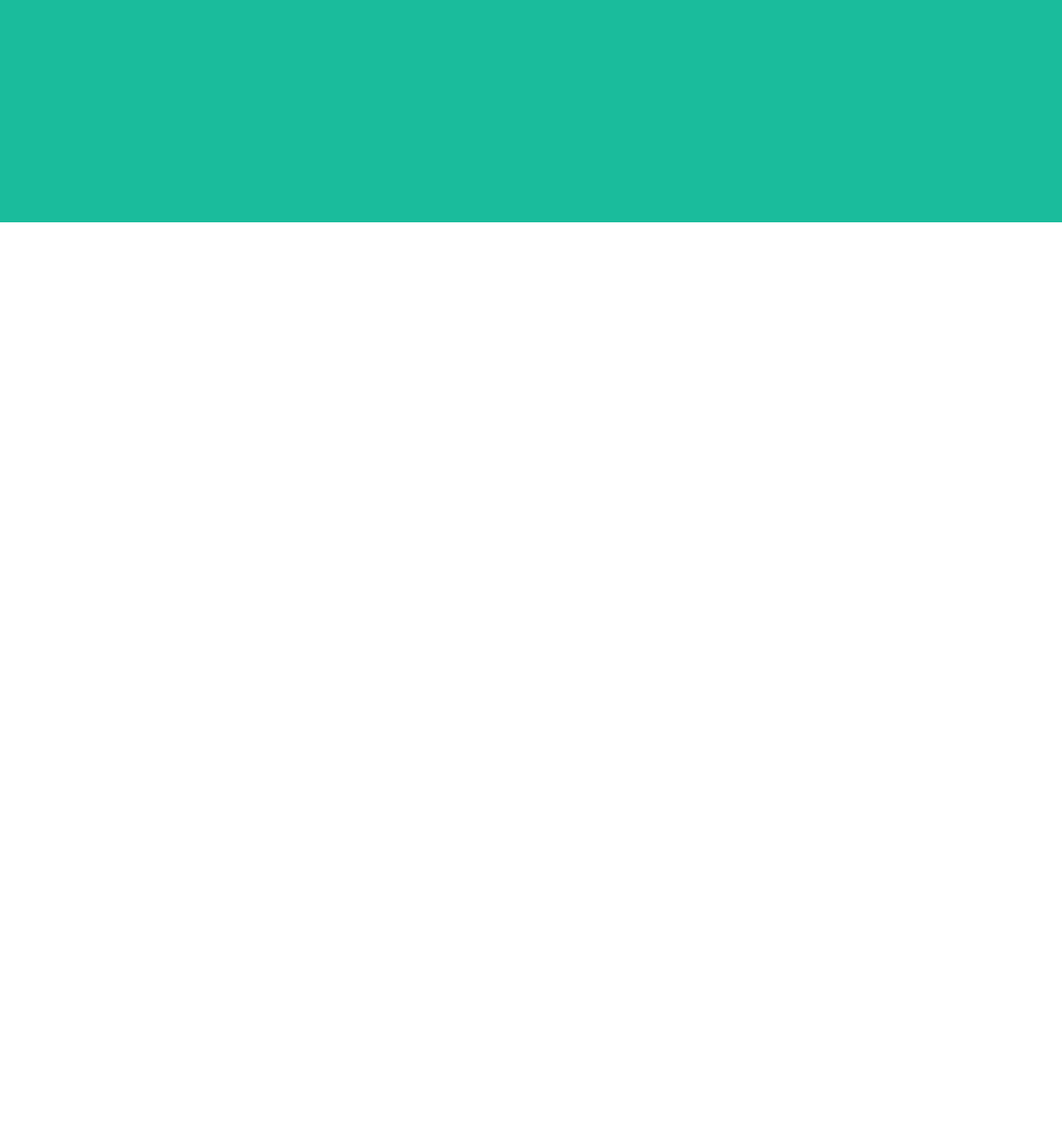
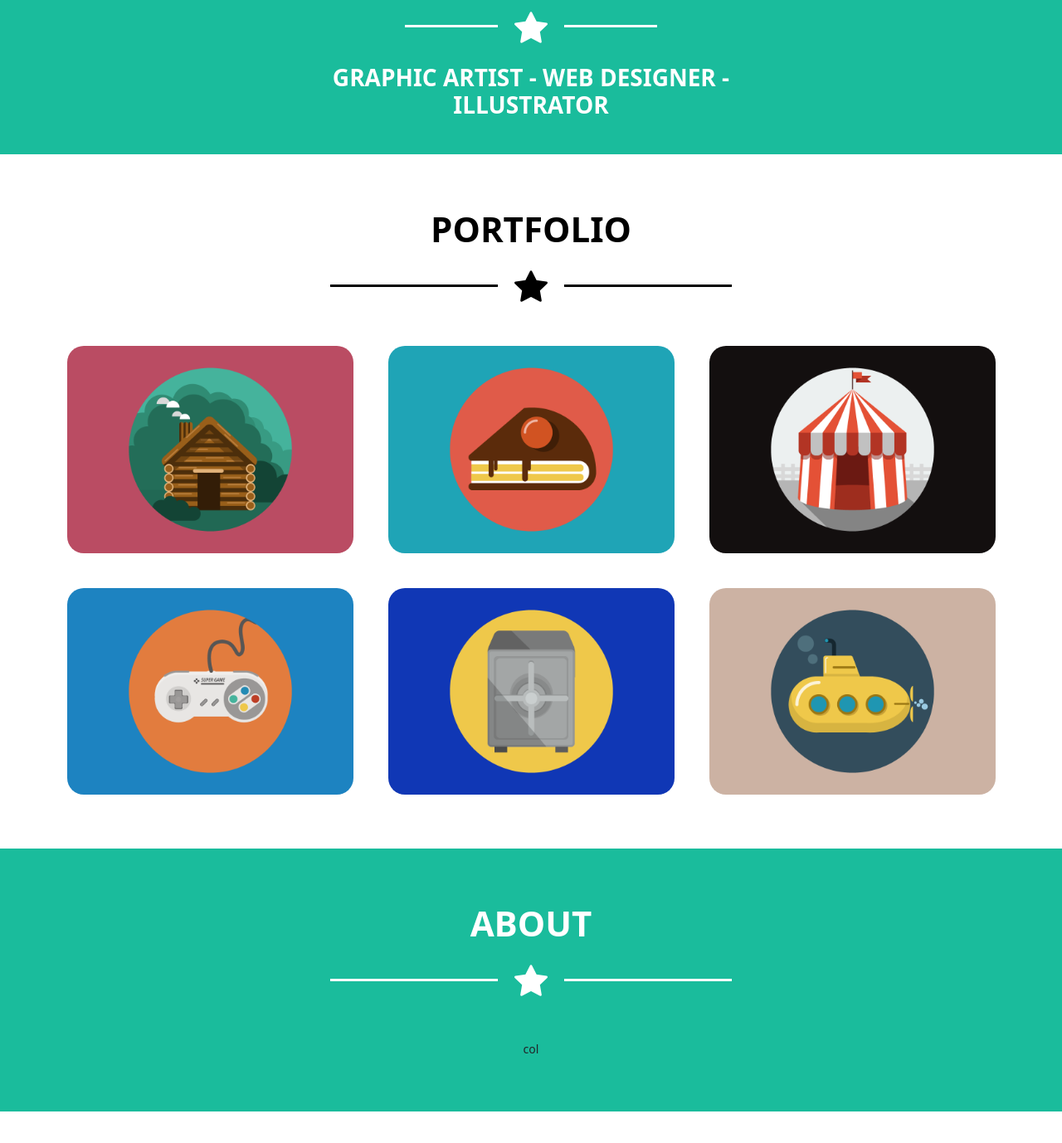
Before and after one commit to gianmarco600/html-css-bootstrap-freelancer, a plain HTML site: page index.html in a window 1280 px wide. Shown: the part 532-1910 px from the top of the page at 83% size. Before the commit the page ends 800 px from the top, so only its background shows below. Drawn offline with nearby package versions, Linux system fonts and the light colour scheme.

Commit message:
add portfolio

```diff
--- a/css/style.css
+++ b/css/style.css
@@ -6,6 +6,48 @@ h1{
     color: white;
     font-size: 3.5rem;
 }
+
+h2{
+    color: white;
+}
+
+section{
+    padding: 15px 0;
+}
+
+.sec_title{
+    font-size: 3rem;
+}
+
+.white_bg{
+    background-color: white;
+}
+
+.main_bg{
+    background-color: #1abc9c;
+}
+
+section.main_bg{
+    padding: 65px 0;
+}
+
+.black_bg{
+    background-color: black;
+}
+
+.white{
+    color: white;
+}
+
+.black{
+    color: black;
+}
+
+.section_base_margin{
+    margin: 50px auto;
+}
+
+/* fine common */
 
 .nav_spec{
     background-color: #2c3e50;
@@ -17,9 +59,10 @@ h1{
     font-size: 2rem;
 }
 
+/* jumbotron */
+
 .jumbo_bg{
     background-color: #1abc9c;
-    height: calc(100vh - 100px);
     margin-top: 100px;
 }
 
@@ -33,3 +76,35 @@ h1{
     display: block;
     margin-top: 50px;
 }
+
+.divide{
+    margin: 1rem auto;
+    width: 60%;
+    text-align: center;
+    font-size: 40px;
+}
+
+.divide>i{
+    margin: 0 10px;
+}
+
+.divide>.line{
+    height: 3px;
+    width: 30%;
+    display: inline-block;
+    vertical-align: super;
+}
+
+/* portfolio */
+
+
+
+.card_port{
+
+    width: 100%;
+}
+
+.card_port>img{
+    width: 100%;
+    border-radius: 20px;
+}
--- a/index.html
+++ b/index.html
@@ -14,12 +14,12 @@
 </head>
 <body>
     <nav class="navbar fixed-top navbar-expand-md navbar-dark nav_spec">
-        <div class="container-md justify-content-around">
+        <div class="container-md justify-content-between">
           <a id="logo" class="navbar-brand fw-bolder text-uppercase" href="#">start bootstrap</a>
           <button class="navbar-toggler" type="button" data-bs-toggle="collapse" data-bs-target="#navbarNav" aria-controls="navbarNav" aria-expanded="false" aria-label="Toggle navigation">
             <span class="navbar-toggler-icon"></span>
           </button>
-          <div class="collapse navbar-collapse justify-content-end gx-5" id="navbarNav">
+          <div class="collapse navbar-collapse justify-content-end gx-5 flex-grow-0" id="navbarNav">
             <ul class="navbar-nav gx-5">
               <li class="nav-item">
                 <a class="nav-link text-uppercase fw-bold" href="#">portfolio</a>
@@ -44,10 +44,75 @@
                     <img src="img/avatar.svg" alt="">
                 </div>
                 <h1 class="text-center fw-bolder text-uppercase" >start bootstrap</h1>
+                <div class="divide text-nowrap">
+                    <div class="line white_bg"></div>
+                    <i class="bi bi-star-fill white"></i>
+                    <div class="line white_bg"></div>
+                </div>
+                <h2 class="text-center fw-bolder text-uppercase mb-5">graphic Artist - web designer - illustrator</h2>
             </div>
         </div>
     </div>
 
+    <!-- section 1: portfolio -->
+
+    <section class="container-lg section_base_margin">
+        <h2 class="text-center fw-bolder text-uppercase mb-3 black sec_title" >portfolio</h2>
+        <div class="divide text-nowrap mb-5">
+            <div class="line black_bg"></div>
+            <i class="bi bi-star-fill black"></i>
+            <div class="line black_bg"></div>
+        </div>
+
+        <div class="row justify-content-center g-5">
+            <div class="col-12 col-md-6 col-lg-4">
+                <div class="card_port" >
+                    <img src="img/cabin.png"  alt="...">
+                  </div>
+            </div>
+            <div class="col-12 col-md-6 col-lg-4">
+                <div class="card_port" >
+                    <img src="img/cake.png"  alt="...">
+                  </div>
+            </div>
+            <div class="col-12 col-md-6 col-lg-4">
+                <div class="card_port" >
+                    <img src="img/circus.png"  alt="...">
+                  </div>
+            </div>
+            <div class="col-12 col-md-6 col-lg-4">
+                <div class="card_port" >
+                    <img src="img/game.png"  alt="...">
+                  </div>
+            </div>
+            <div class="col-12 col-md-6 col-lg-4">
+                <div class="card_port" >
+                    <img src="img/safe.png"  alt="...">
+                  </div>
+            </div>
+            <div class="col-12 col-md-6 col-lg-4">
+                <div class="card_port" >
+                    <img src="img/submarine.png"  alt="...">
+                  </div>
+            </div>
+        </div>
+    </section>
+
+    <!-- section 2: about -->
+
+    <section class="container-fluid section_base_margin main_bg">
+        <div class="container-lg">
+            <h2 class="text-center fw-bolder text-uppercase mb-3 white sec_title">about</h2>
+            <div class="divide text-nowrap mb-5">
+                <div class="line white_bg"></div>
+                <i class="bi bi-star-fill white"></i>
+                <div class="line white_bg"></div>
+            </div>
+            <div class="row justify-content-center">
+                col
+            </div>
+        </div>
+    </section>
 
     <!-- JavaScript Bundle with Popper -->
     <script src="https://cdn.jsdelivr.net/npm/bootstrap@5.0.1/dist/js/bootstrap.bundle.min.js" integrity="sha384-gtEjrD/SeCtmISkJkNUaaKMoLD0//ElJ19smozuHV6z3Iehds+3Ulb9Bn9Plx0x4" crossorigin="anonymous"></script>
```
